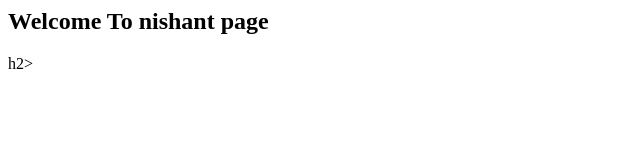
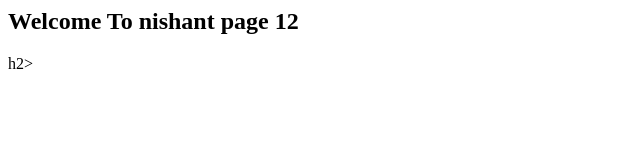
Before and after one commit to nishantverma885/gold, a plain HTML site: page index.html in a window 1280 px wide. Shown: the full height of the page, 0-640 px from the left. Drawn offline with Linux system fonts and the light colour scheme.

Commit message:
Update index.html

```diff
--- a/index.html
+++ b/index.html
@@ -3,6 +3,6 @@
     <title>Page Title</title>
 </head>
 <body>
-    <h2>Welcome To nishant page </h2>h2>
+    <h2>Welcome To nishant page 12 </h2>h2>
 </body>
 </html>
```
